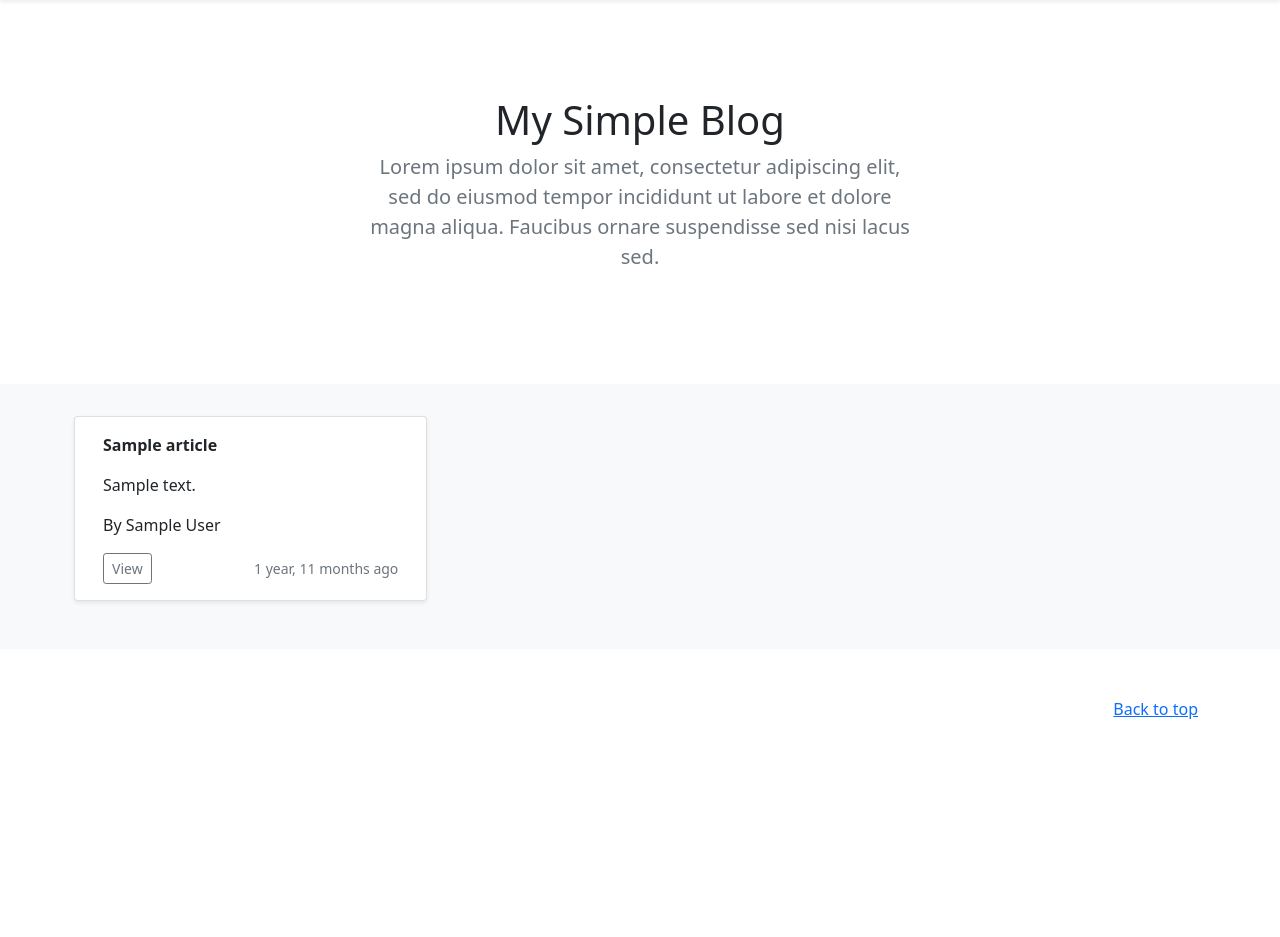
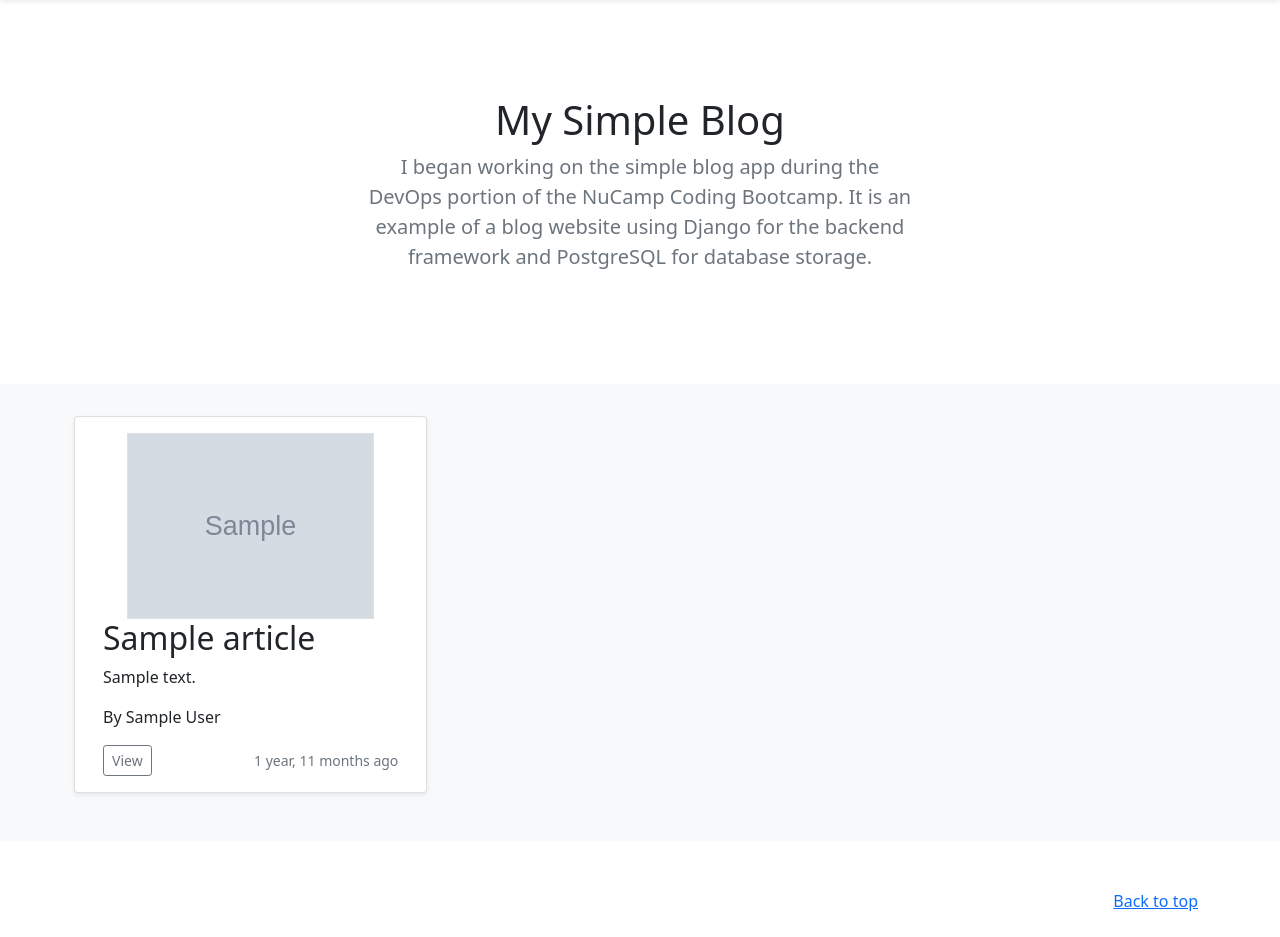
Before and after one commit to scottdev1986/simple_blog, a Django app: page / in a window 1280 px wide. Shown: the part 56-993 px from the top of the page. Before the commit the page ends 775 px from the top, so only its background shows below. Run offline with Django 4.2, Linux system fonts and the light colour scheme; tables that the repository leaves empty hold one stand-in row (values such as "Sample post"); grey boxes marked "Sample" are stand-in pictures; some libraries are stand-ins or nearby versions.

Commit message:
updating template

```diff
--- a/smblog/urls.py
+++ b/smblog/urls.py
@@ -1,23 +1,10 @@
-"""smblog URL Configuration
-
-The `urlpatterns` list routes URLs to views. For more information please see:
-    https://docs.djangoproject.com/en/4.0/topics/http/urls/
-Examples:
-Function views
-    1. Add an import:  from my_app import views
-    2. Add a URL to urlpatterns:  path('', views.home, name='home')
-Class-based views
-    1. Add an import:  from other_app.views import Home
-    2. Add a URL to urlpatterns:  path('', Home.as_view(), name='home')
-Including another URLconf
-    1. Import the include() function: from django.urls import include, path
-    2. Add a URL to urlpatterns:  path('blog/', include('blog.urls'))
-"""
 from django.contrib import admin
 from django.urls import path
 from django.urls.conf import include
+from django.conf import settings
+from django.conf.urls.static import static
 
 urlpatterns = [
     path('', include('blog.urls')),
     path('admin/', admin.site.urls),
-]
+] + static(settings.MEDIA_URL, document_root=settings.MEDIA_ROOT)
--- a/templates/base.html
+++ b/templates/base.html
@@ -18,7 +18,7 @@
             <div class="row">
               <div class="col-sm-8 col-md-7 py-4">
                 <h4 class="text-white">About</h4>
-                <p class="text-muted">This is a simple blog website programmed in Python.  I used the Django framework along with Postgresql as my database. The front end was designed by me.</p>
+                <p class="text-muted">This is a simple blog website programmed in Python.  I used the Django framework along with Postgresql as my database. The front end is simple in design taking heavy influence from example bootstrap templates found at https://getbootstrap.com/docs/5.1/examples/ and utilizing jinja2 templating syntax.</p>
               </div>
               <div class="col-sm-4 offset-md-1 py-4">
               </div>
@@ -41,7 +41,7 @@
         <div class="row py-lg-5">
           <div class="col-lg-6 col-md-8 mx-auto">
             <h1 class="fw-light">My Simple Blog</h1>
-            <p class="lead text-muted">Lorem ipsum dolor sit amet, consectetur adipiscing elit, sed do eiusmod tempor incididunt ut labore et dolore magna aliqua. Faucibus ornare suspendisse sed nisi lacus sed.</p>
+            <p class="lead text-muted">I began working on the simple blog app during the DevOps portion of the NuCamp Coding Bootcamp. It is an example of a blog website using Django for the backend framework and PostgreSQL for database storage.</p>
           </div>
         </div>
       </section>
@@ -53,7 +53,7 @@
     <footer class="text-muted py-5">
         <div class="container">
           <p class="float-end mb-1">
-            <a href="#">Back to top</a>
+            <a href="">Back to top</a>
           </p>
         </div>
       </footer>
--- a/templates/blog/blog.html
+++ b/templates/blog/blog.html
@@ -10,8 +10,13 @@
             <div class="row">
                 <div class="card shadow-sm">
                     <div class="card-body">
-                        <p class="card-text"><strong>{{ post.title|truncatewords:5 }}</strong></p>
-                        <p class="card-text">{{ post.body|truncatechars:300 }}</p>
+                        <div class="container">
+                            {% if post.photo %}
+                            <img class="border" src="{{ post.photo.url }}" alt="{{ post.title|truncatewords:5 }}" style="width:100%;max-width:400px">
+                            {% endif %}
+                        </div>
+                        <h2 class="card-text">{{ post.title|truncatewords:5 }}</h2>
+                        <p class="card-text">{{ post.body|truncatechars_html:200|safe }}</p>
                         <p class="card-text">By {{ post.author }}</p>
                         <div class="d-flex justify-content-between align-items-center">
                             <div class="btn-group">
@@ -24,7 +29,9 @@
             </div>
             {% endfor %}
             {% else %}
-            <p>No Blog posts</p>
+            <div class="col-md12">
+                <p>No Blog posts</p>
+            </div>
             {% endif %}
         </div>
     </div>
```
Also changed, not shown: media/photos/2021/12/31/Top-7-Security-Challenges-of-Remote-Working.png (added), media/photos/2021/12/31/bootstrap-css-grid-docs.png (added), media/photos/2021/12/31/geekbench-single-core-iphone-results.png (added), media/photos/2021/12/31/software-development-blogs-768x519.png (added).
